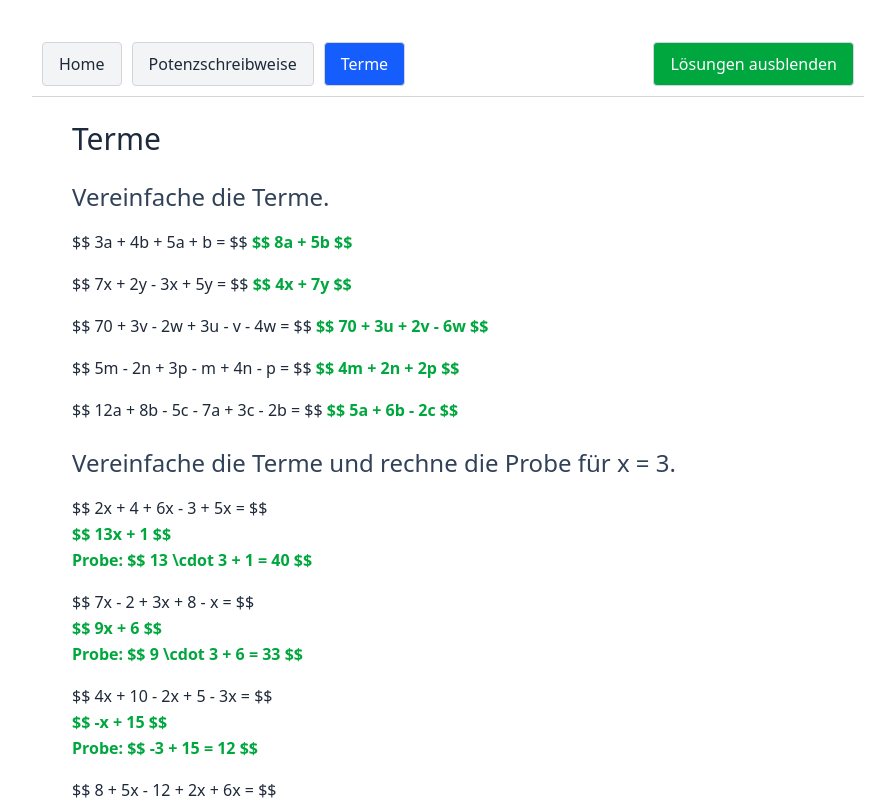
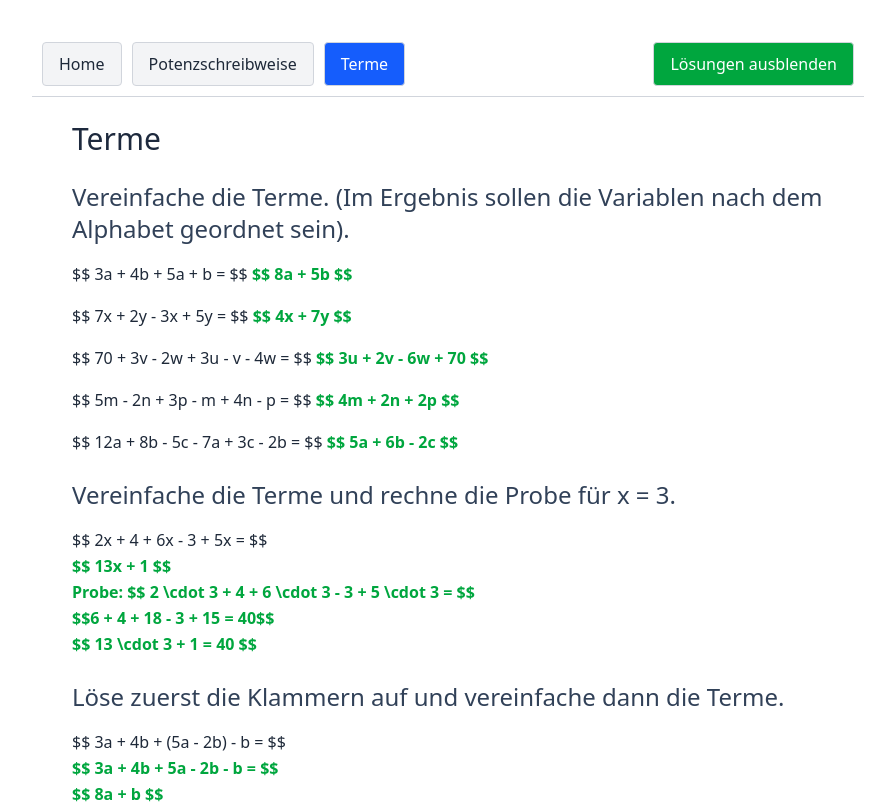
Before and after one commit to mawi12345/ralph, a React (Vite) app: page /terme in a window 1280 px wide. Shown: the top 804 px of the page, without its empty margins (192-1087 px from the left). Built offline with nearby package versions, Linux system fonts and the light colour scheme.

Commit message:
Update index.mdx

```diff
--- a/src/pages/terme/index.mdx
+++ b/src/pages/terme/index.mdx
@@ -1,6 +1,6 @@
 # Terme
 
-## Vereinfache die Terme.
+## Vereinfache die Terme. (Im Ergebnis sollen die Variablen nach dem Alphabet geordnet sein).
 
 <Exercise>
 $$ 3a + 4b + 5a + b = $$ <Solution>$$ 8a + 5b $$</Solution>
@@ -11,7 +11,7 @@ $$ 7x + 2y - 3x + 5y = $$ <Solution>$$ 4x + 7y $$</Solution>
 </Exercise>
 
 <Exercise>
-$$ 70 + 3v - 2w + 3u - v - 4w = $$ <Solution>$$ 70 + 3u + 2v - 6w $$</Solution>
+$$ 70 + 3v - 2w + 3u - v - 4w = $$ <Solution>$$ 3u + 2v - 6w + 70 $$</Solution>
 </Exercise>
 
 <Exercise>
@@ -25,19 +25,7 @@ $$ 12a + 8b - 5c - 7a + 3c - 2b = $$ <Solution>$$ 5a + 6b - 2c $$</Solution>
 ## Vereinfache die Terme und rechne die Probe für x = 3.
 
 <Exercise>
-$$ 2x + 4 + 6x - 3 + 5x = $$ <Solution><br />$$ 13x + 1 $$<br />Probe: $$ 13 \cdot 3 + 1 = 40 $$</Solution>
-</Exercise>
-
-<Exercise>
-$$ 7x - 2 + 3x + 8 - x = $$ <Solution><br />$$ 9x + 6 $$<br />Probe: $$ 9 \cdot 3 + 6 = 33 $$</Solution>
-</Exercise>
-
-<Exercise>
-$$ 4x + 10 - 2x + 5 - 3x = $$ <Solution><br />$$ -x + 15 $$<br />Probe: $$ -3 + 15 = 12 $$</Solution>
-</Exercise>
-
-<Exercise>
-$$ 8 + 5x - 12 + 2x + 6x = $$ <Solution><br />$$ 13x - 4 $$<br />Probe: $$ 13 \cdot 3 - 4 = 35 $$</Solution>
+$$ 2x + 4 + 6x - 3 + 5x = $$ <Solution><br />$$ 13x + 1 $$<br />Probe: $$ 2 \cdot 3 + 4 + 6 \cdot 3 - 3 + 5 \cdot 3 = $$<br />$$6 + 4 + 18 - 3 + 15 = 40$$<br />$$ 13 \cdot 3 + 1 = 40 $$</Solution>
 </Exercise>
 
 ## Löse zuerst die Klammern auf und vereinfache dann die Terme.
```
